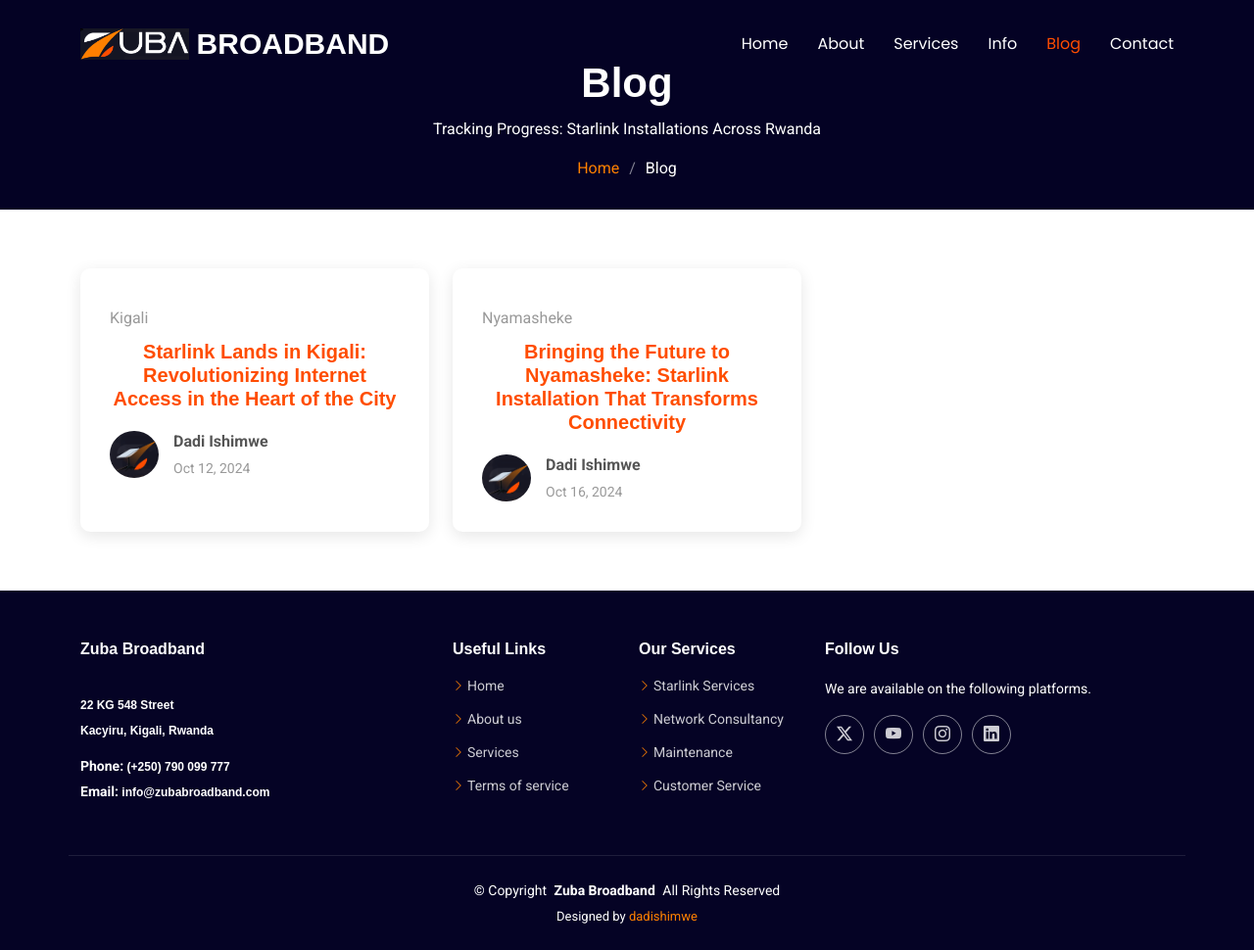
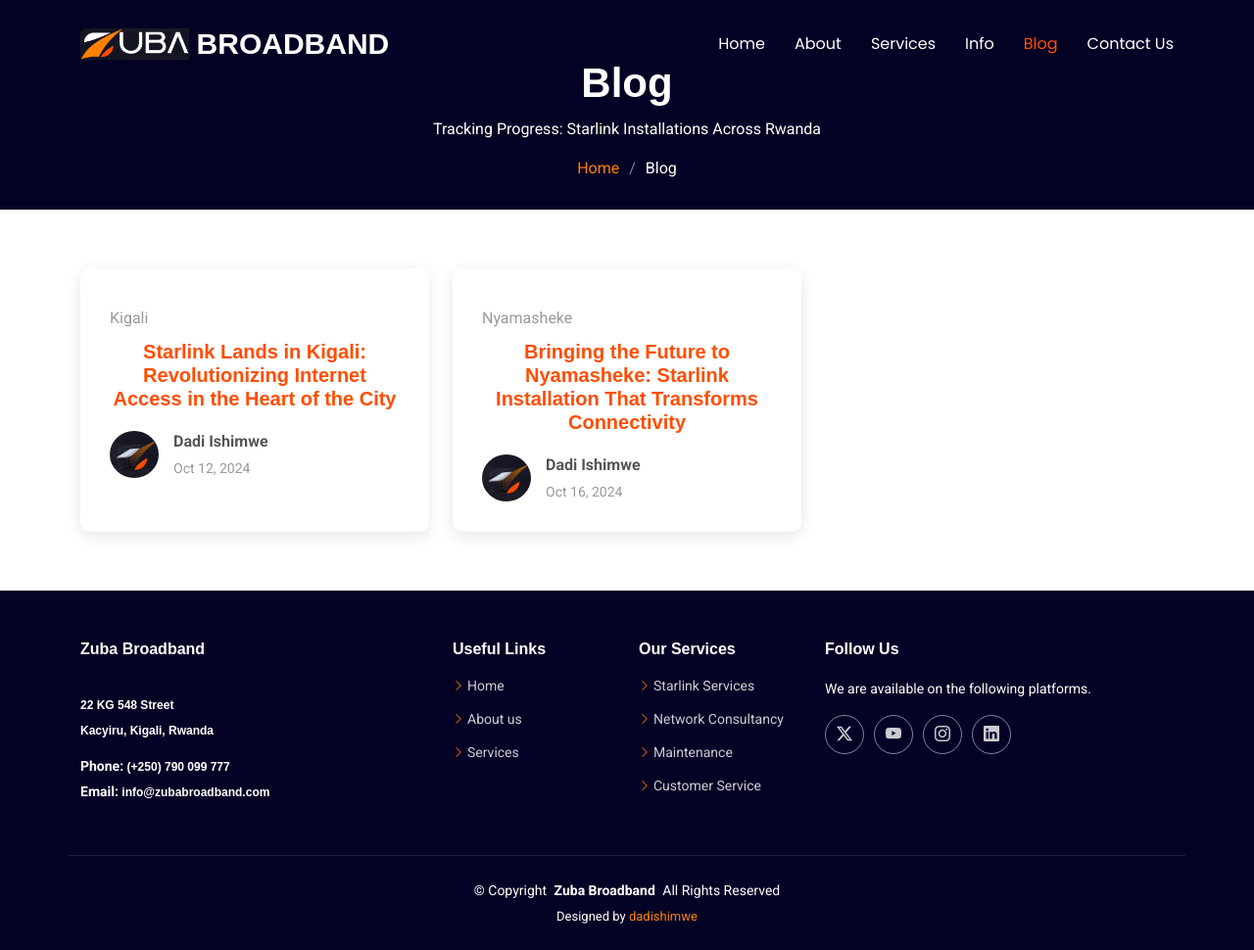
Before and after one commit to dadishimwe/zubawebsite, a plain HTML site: page blog.html in a window 1280 px wide. Shown: the whole page at 98% size. Drawn offline with Linux system fonts and the light colour scheme.

Commit message:
Update blog.html

```diff
--- a/blog.html
+++ b/blog.html
@@ -46,7 +46,7 @@
           <li><a href="services.html">Services</a></li>
           <li><a href="info.html">Info</a></li>
           <li><a href="blog.html" class="active">Blog</a></li>
-          <li><a href="contact.html">Contact</a></li>
+          <li><a href="contact.html">Contact Us</a></li>
         </ul>
         <i class="mobile-nav-toggle d-xl-none bi bi-list"></i>
       </nav>
@@ -169,7 +169,7 @@
             <li><i class="bi bi-chevron-right"></i> <a href="index.html">Home</a></li>
             <li><i class="bi bi-chevron-right"></i> <a href="about.html">About us</a></li>
             <li><i class="bi bi-chevron-right"></i> <a href="services.html">Services</a></li>
-            <li><i class="bi bi-chevron-right"></i> <a href="#">Terms of service</a></li>
+            <!--<li><i class="bi bi-chevron-right"></i> <a href="#">Terms of service</a></li>-->
           </ul>
         </div>
 
```
